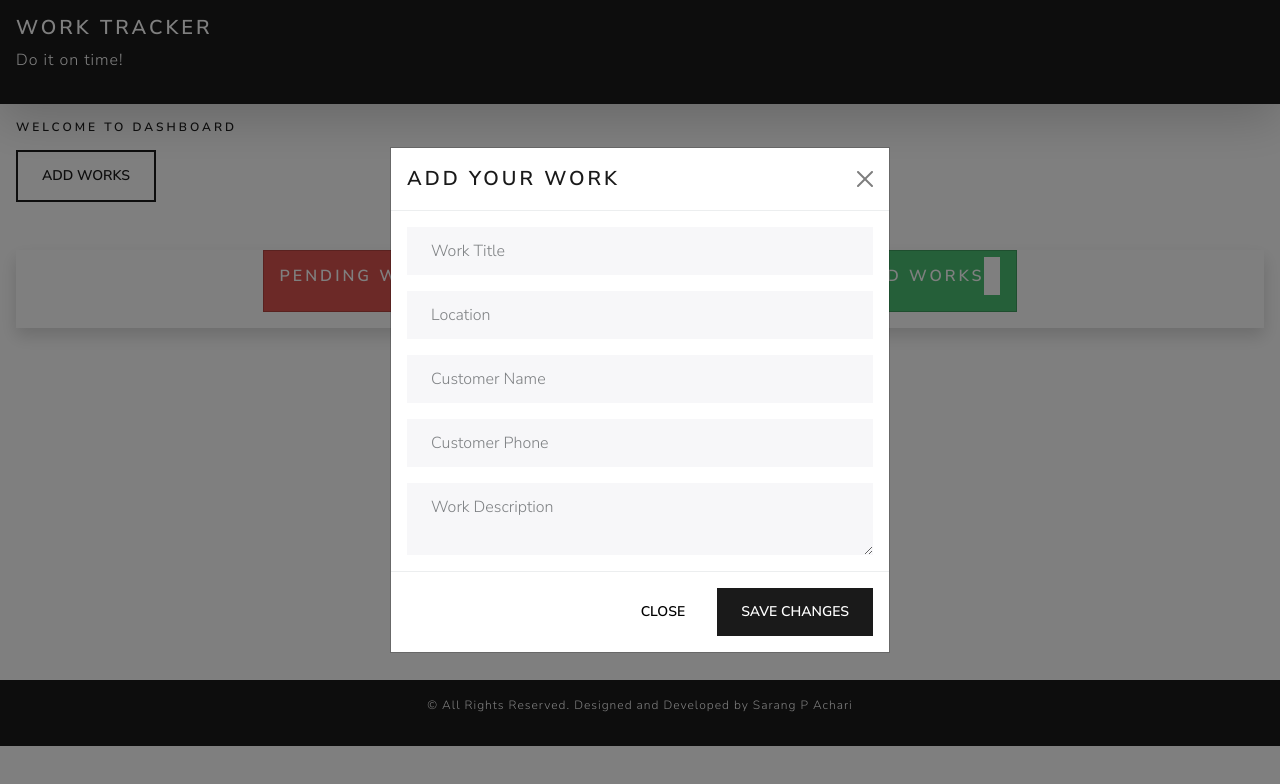
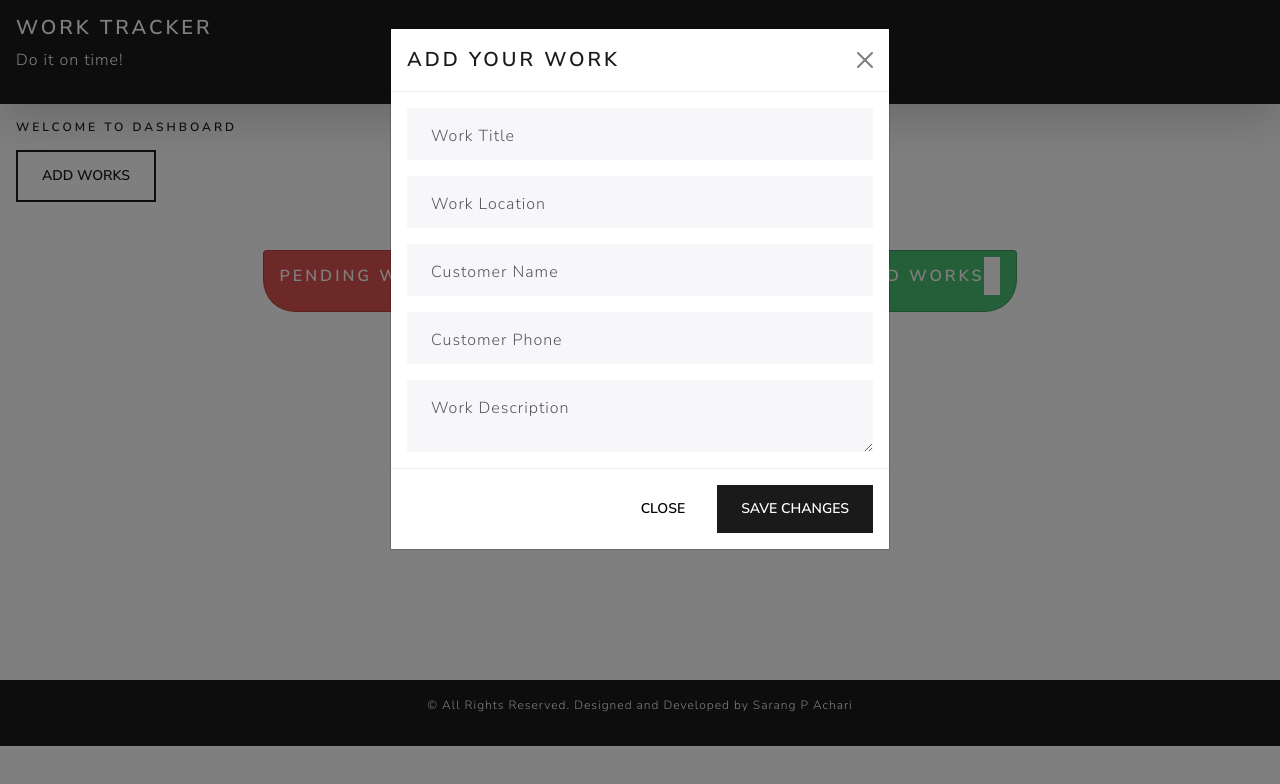
Before and after one commit to sarangpachari/work-tracker, a React (Vite) app: page /dashboard/1 in a window 1280 px wide. Both pictures are taken after a click on the button "ADD WORKS". Shown: the top 784 px of the page. Built offline with nearby package versions, Linux system fonts and the light colour scheme; no server answers; the database is empty.

Commit message:
New Update to UI and add work

```diff
--- a/src/pages/Dashboard.jsx
+++ b/src/pages/Dashboard.jsx
@@ -1,9 +1,4 @@
-import {
-  arrayUnion,
-  doc,
-  getDoc,
-  updateDoc,
-} from "firebase/firestore";
+import { arrayUnion, doc, getDoc, updateDoc } from "firebase/firestore";
 import { v4 as uuidv4 } from "uuid";
 import React, { useEffect, useState } from "react";
 import { Link, useParams } from "react-router-dom";
@@ -18,7 +13,6 @@ const Dashboard = () => {
   const { id } = useParams();
   const [user, setUser] = useState({});
   const [workDetails, setWorkDetails] = useState({});
-
 
   useEffect(() => {
     fetchData();
@@ -43,12 +37,19 @@ const Dashboard = () => {
     e.preventDefault();
     const docRef = doc(db, "users", id);
 
+    const workToSave = {
+      ...workWithTimestamp,
+      workDescription: workDetails.workDescription || "Nil",
+      customerName: workDetails.customerName || "Nil",
+      customerPhone: workDetails.customerPhone || "Nil",
+    };
+
     if (!workDetails.workTitle || !workDetails.workLocation) {
       alert("Please fill in Work Title and Location");
     } else {
       try {
         await updateDoc(docRef, {
-          allPendingWorks: arrayUnion(workWithTimestamp),
+          allPendingWorks: arrayUnion(workToSave),
         });
 
         // console.log("Work saved");
@@ -71,7 +72,7 @@ const Dashboard = () => {
           </button>
         </div>
         {/* CARDS */}
-        <div className="my-5 shadow">
+        <div className="my-5">
           <div className="d-flex flex-wrap justify-content-center align-items-center gap-3">
             {/* PENDING WORKS DIV */}
             <Link
@@ -79,7 +80,7 @@ const Dashboard = () => {
               style={{ textDecoration: "none" }}
             >
               <div
-                className="card text-white bg-danger mb-3"
+                className="card text-white bg-danger mb-3 rounded-5 rounded-top-1"
                 style={{ maxWidth: "20rem" }}
               >
                 <div className="card-body">
@@ -98,7 +99,7 @@ const Dashboard = () => {
               style={{ textDecoration: "none" }}
             >
               <div
-                className="card text-white bg-warning mb-3"
+                className="card text-white bg-warning mb-3 rounded-5 rounded-top-1"
                 style={{ maxWidth: "20rem" }}
               >
                 <div className="card-body">
@@ -117,7 +118,7 @@ const Dashboard = () => {
               style={{ textDecoration: "none" }}
             >
               <div
-                className="card text-white bg-success mb-3"
+                className="card text-white bg-success mb-3 rounded-5 rounded-top-1"
                 style={{ maxWidth: "20rem" }}
               >
                 <div className="card-body">
@@ -135,47 +136,73 @@ const Dashboard = () => {
       </div>
 
       {/* MODAL FOR ADD WORK */}
-      <Modal show={show} onHide={handleClose} centered>
+      <Modal show={show} onHide={handleClose}>
         <Modal.Header closeButton>
           <Modal.Title>Add Your Work</Modal.Title>
         </Modal.Header>
         <Modal.Body>
           {/* FORM TO WORK DETAILS */}
           <div className="">
+            <div className="form-floating">
               <input
                 onChange={(e) =>
                   setWorkDetails({ ...workDetails, workTitle: e.target.value })
                 }
                 type="text"
+                id="workTit"
                 placeholder="Work Title"
                 className="form-control"
                 required
               />
+              <label htmlFor="workTit">Work Title</label>
+            </div>
+            <div className="form-floating">
               <input
                 onChange={(e) =>
-                setWorkDetails({ ...workDetails, workLocation: e.target.value })
+                  setWorkDetails({
+                    ...workDetails,
+                    workLocation: e.target.value,
+                  })
                 }
                 type="text"
-              placeholder="Location"
+                id="workLoc"
+                placeholder="Work Location"
                 className="mt-3 form-control"
                 required
               />
+              <label for="workLoc">Work Location</label>
+            </div>
+            <div className="form-floating">
               <input
                 onChange={(e) =>
-                setWorkDetails({ ...workDetails, customerName: e.target.value })
+                  setWorkDetails({
+                    ...workDetails,
+                    customerName: e.target.value,
+                  })
                 }
                 type="text"
+                id="cusName"
                 placeholder="Customer Name"
                 className="mt-3 form-control"
               />
+              <label for="cusName">Customer Name</label>
+            </div>
+            <div className="form-floating">
               <input
                 onChange={(e) =>
-                setWorkDetails({ ...workDetails, customerPhone: e.target.value })
+                  setWorkDetails({
+                    ...workDetails,
+                    customerPhone: e.target.value,
+                  })
                 }
                 type="text"
+                id="cusPhone"
                 placeholder="Customer Phone"
                 className="mt-3 form-control"
               />
+              <label htmlFor="cusPhone">Customer Phone</label>
+            </div>
+            <div className="form-floating">
               <textarea
                 onChange={(e) =>
                   setWorkDetails({
@@ -184,9 +211,12 @@ const Dashboard = () => {
                   })
                 }
                 type="text"
+                id="workDes"
                 placeholder="Work Description"
                 className="mt-3 form-control"
               />
+              <label htmlFor="workDes">Work Description</label>
+            </div>
           </div>
         </Modal.Body>
         <Modal.Footer>
--- a/src/pages/Login.jsx
+++ b/src/pages/Login.jsx
@@ -7,48 +7,28 @@ const Login = () => {
   const navigate = useNavigate();
   const [email, setEmail] = useState("");
   const [password, setPassword] = useState("");
-  const [deferredPrompt, setDeferredPrompt] = useState(null);
 
   useEffect(() => {
-    const unsubscribe = onAuthStateChanged(auth, (currentUser ) => {
-      const uid = currentUser ?.uid;
+    const unsubscribe = onAuthStateChanged(auth, (currentUser) => {
+      const uid = currentUser?.uid;
 
-      if (currentUser ) {
+      if (currentUser) {
         navigate(`/dashboard/${uid}`, { replace: true });
-        // Show the prompt for adding to home screen
-        if (deferredPrompt) {
-          deferredPrompt.prompt();
-          deferredPrompt.userChoice.then((choiceResult) => {
-            if (choiceResult.outcome === 'accepted') {
-              console.log('User  accepted the A2HS prompt');
-            } else {
-              console.log('User  dismissed the A2HS prompt');
-            }
-            setDeferredPrompt(null);
-          });
-        }
       } else {
-        navigate("/", { replace: true });
+        navigate("/");
       }
     });
 
-    // Listen for the beforeinstallprompt event
-    window.addEventListener('beforeinstallprompt', (e) => {
-      e.preventDefault(); // Prevent the mini-info bar from appearing on mobile
-      setDeferredPrompt(e); // Stash the event so it can be triggered later
-    });
-
-    return () => {
-      unsubscribe();
-      window.removeEventListener('beforeinstallprompt', (e) => {});
-    };
-  }, [deferredPrompt]);
+    return () => unsubscribe();
+  }, []);
 
   const signIn = async (e) => {
     e.preventDefault();
     try {
       await signInWithEmailAndPassword(auth, email, password);
-      const uid = auth?.currentUser ?.uid;
+      const uid = auth?.currentUser?.uid;
+      console.log();
+
       navigate(`/dashboard/${uid}`, { replace: true });
     } catch (error) {
       alert("Invalid Email/Password");
```
Lines whose indentation alone changed are shown as unchanged.
